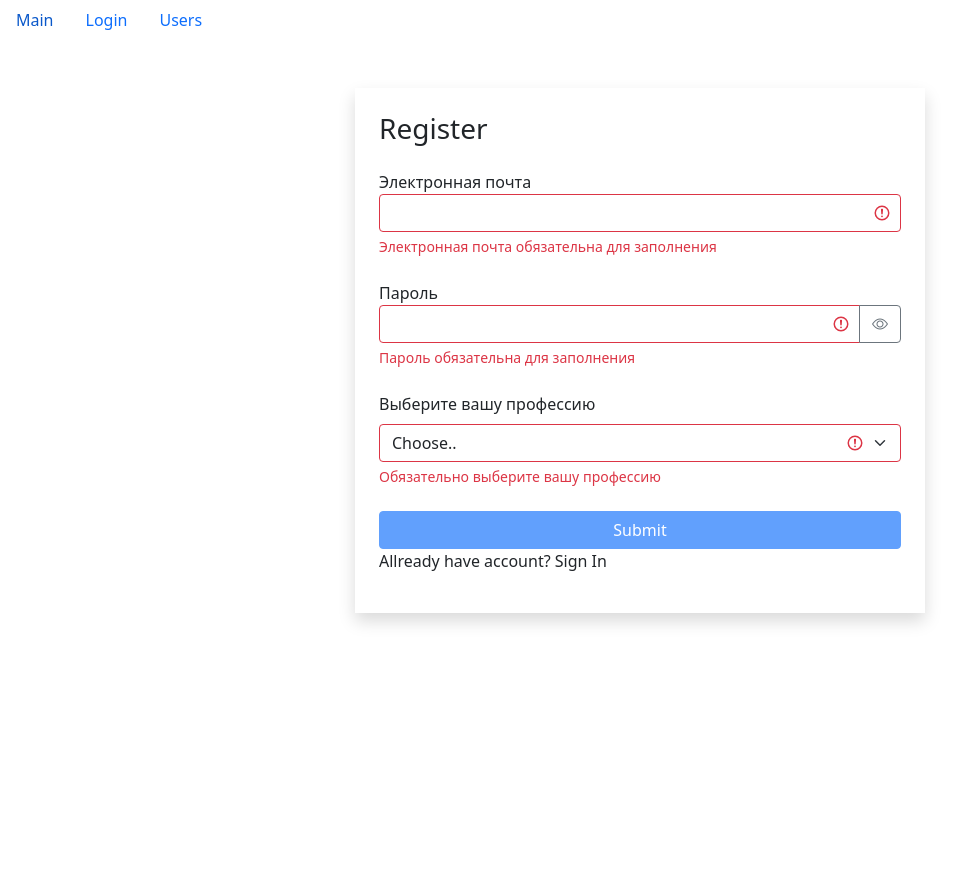
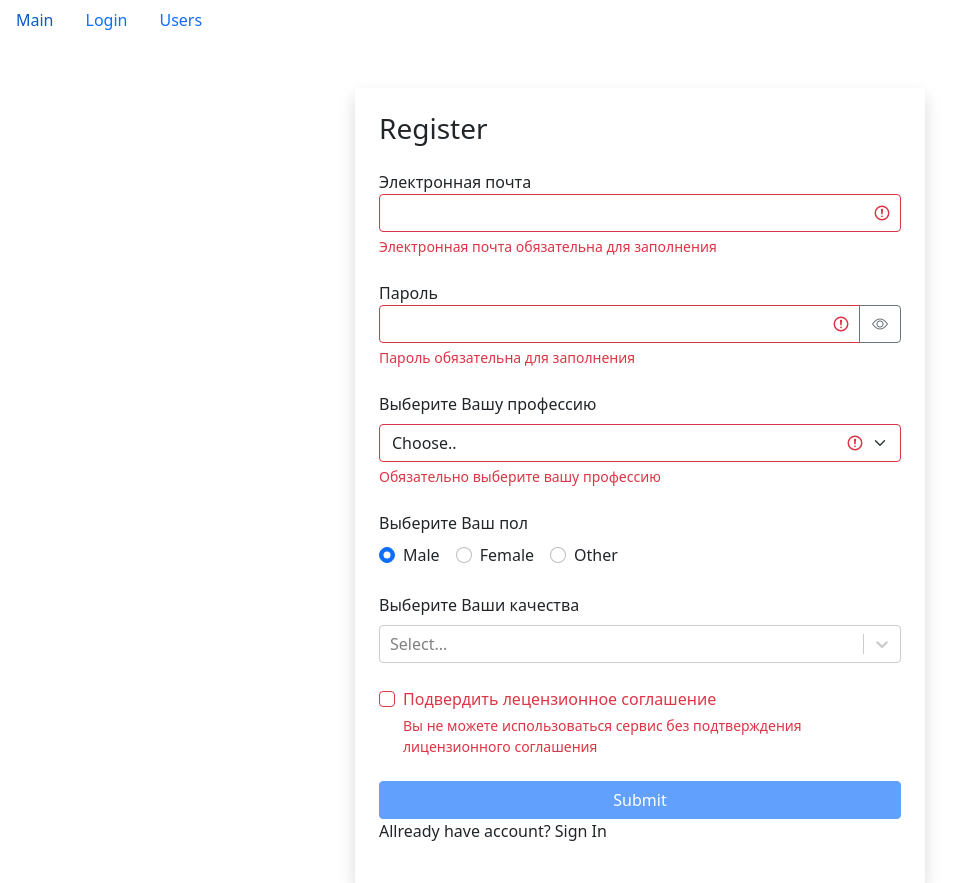
Before and after one commit to IronBu116/homework-01, a React (Create React App) app in the folder fast-company/: page /login/1 in a window 1280 px wide. Both pictures are taken after a click on the button "Sign Up". Shown: the whole page, without its empty margins (0-975 px from the left). Before the commit the page ends 800 px from the top, so only its background shows below. Built offline with nearby package versions, Linux system fonts and the light colour scheme.

Commit message:
Register-form

```diff
--- a/fast-company/package.json
+++ b/fast-company/package.json
@@ -14,6 +14,7 @@
         "react-dom": "^17.0.2",
         "react-router-dom": "^5.3.0",
         "react-scripts": "4.0.3",
+        "react-select": "^5.1.0",
         "web-vitals": "^1.1.2"
     },
     "scripts": {
--- /dev/null
+++ b/fast-company/src/app/api/fake.api/qualities.api.js
@@ -0,0 +1,42 @@
+const qualities = {
+    tedious: {
+        _id: "67rdca3eeb7f6fgeed471198",
+        name: "Нудила",
+        color: "primary"
+    },
+    strange: {
+        _id: "67rdca3eeb7f6fgeed471100",
+        name: "Странный",
+        color: "secondary"
+    },
+    buller: {
+        _id: "67rdca3eeb7f6fgeed4711012",
+        name: "Троль",
+        color: "success"
+    },
+    alcoholic: {
+        _id: "67rdca3eeb7f6fgeed471101",
+        name: "Алкоголик",
+        color: "danger"
+    },
+    handsome: {
+        _id: "67rdca3eeb7f6fgeed471102",
+        name: "Красавчик",
+        color: "info"
+    },
+    uncertain: {
+        _id: "67rdca3eeb7f6fgeed471103",
+        name: "Неуверенный",
+        color: "dark"
+    }
+};
+const fetchAll = () =>
+    new Promise((resolve) => {
+        window.setTimeout(function () {
+            resolve(qualities);
+        }, 2000);
+    });
+
+export default {
+    fetchAll
+};
--- a/fast-company/src/app/api/index.js
+++ b/fast-company/src/app/api/index.js
@@ -1,7 +1,9 @@
 import users from "./fake.api/user.api";
 import professions from "./fake.api/professions.api";
+import qualities from "./fake.api/qualities.api";
 const API = {
     users,
-    professions
+    professions,
+    qualities
 };
 export default API;
--- /dev/null
+++ b/fast-company/src/app/components/common/form/checkBoxField.jsx
@@ -0,0 +1,42 @@
+import React from "react";
+import PropTypes from "prop-types";
+
+const CheckBoxField = ({ name, value, onChange, children, error }) => {
+    const handeChange = () => {
+        onChange({ name: name, value: !value });
+    };
+
+    const getInputClasses = () => {
+        return "form-check-input" + (error ? " is-invalid" : "");
+    };
+
+    return (
+        <div className="form-check mb-4">
+            <input
+                className={getInputClasses()}
+                type="checkbox"
+                value=""
+                id={name}
+                onChange={handeChange}
+                checked={value}
+            />
+            <label className="form-check-label" htmlFor={name}>
+                {children}
+            </label>
+            {error && <div className="invalid-feedback">{error}</div>}
+        </div>
+    );
+};
+
+CheckBoxField.propTypes = {
+    name: PropTypes.string,
+    value: PropTypes.bool,
+    onChange: PropTypes.func,
+    children: PropTypes.oneOfType([
+        PropTypes.arrayOf(PropTypes.node),
+        PropTypes.node
+    ]),
+    error: PropTypes.string
+};
+
+export default CheckBoxField;
--- /dev/null
+++ b/fast-company/src/app/components/common/form/multiSelectField.jsx
@@ -0,0 +1,39 @@
+import React from "react";
+import Select from "react-select";
+import PropTypes from "prop-types";
+
+const MultiSelectField = ({ options, onChange, name, label }) => {
+    const optionsArray =
+        !Array.isArray(options) && typeof options === "object"
+            ? Object.keys(options).map((optionName) => ({
+                  label: options[optionName].name,
+                  value: options[optionName]._id
+              }))
+            : options;
+    const handleChange = (value) => {
+        onChange({ name: name, value });
+    };
+    return (
+        <div className="mb-4">
+            <label className="form-label"> {label}</label>
+            <Select
+                isMulti
+                closeMenuOnSelect={false}
+                options={optionsArray}
+                className="basic-multi-select"
+                classNamePrefix="select"
+                onChange={handleChange}
+                name={name}
+            />
+        </div>
+    );
+};
+
+MultiSelectField.propTypes = {
+    options: PropTypes.oneOfType([PropTypes.object, PropTypes.array]),
+    onChange: PropTypes.func,
+    name: PropTypes.string,
+    label: PropTypes.string
+};
+
+export default MultiSelectField;
--- /dev/null
+++ b/fast-company/src/app/components/common/form/radioField.jsx
@@ -0,0 +1,48 @@
+import React from "react";
+import PropTypes from "prop-types";
+
+const RadioField = ({ options, name, onChange, value, label }) => {
+    const handleChange = ({ target }) => {
+        onChange({ name: target.name, value: target.value });
+    };
+
+    return (
+        <div className="mb-4">
+            <label className="form-label">{label}</label>
+            <div>
+                {options.map((option) => (
+                    <div
+                        key={option.name + "_" + option.value}
+                        className="form-check form-check-inline"
+                    >
+                        <input
+                            className="form-check-input"
+                            type="radio"
+                            name={name}
+                            checked={option.value === value}
+                            id={option.name + "_" + option.value}
+                            value={option.value}
+                            onChange={handleChange}
+                        />
+                        <label
+                            className="form-check-label"
+                            htmlFor={option.name + "_" + option.value}
+                        >
+                            {option.name}
+                        </label>
+                    </div>
+                ))}
+            </div>
+        </div>
+    );
+};
+
+RadioField.propTypes = {
+    name: PropTypes.string,
+    label: PropTypes.string,
+    value: PropTypes.string,
+    onChange: PropTypes.func,
+    options: PropTypes.array
+};
+
+export default RadioField;
--- a/fast-company/src/app/components/common/form/selectField.jsx
+++ b/fast-company/src/app/components/common/form/selectField.jsx
@@ -11,6 +11,10 @@ const SelectField = ({
 }) => {
     const getInputClasses = () => {
         return "form-select" + (error ? " is-invalid" : "");
+    };
+
+    const handleChange = ({ target }) => {
+        onChange({ name: target.name, value: target.value });
     };
 
     const optionsArray =
@@ -31,7 +35,7 @@ const SelectField = ({
                 id="validationCustom04"
                 name="profession"
                 value={value}
-                onChange={onChange}
+                onChange={handleChange}
             >
                 <option disabled value="">
                     {defaultOption}
--- a/fast-company/src/app/components/common/form/textField.jsx
+++ b/fast-company/src/app/components/common/form/textField.jsx
@@ -9,6 +9,11 @@ const TextField = ({ label, type, name, value, onChange, error }) => {
     const toggleShowPassword = () => {
         setShowPassword((prevState) => !prevState);
     };
+
+    const handleChange = ({ target }) => {
+        onChange({ name: target.name, value: target.value });
+    };
+
     return (
         <div className="mb-4">
             <label htmlFor={name}> {label}</label>
@@ -18,7 +23,7 @@ const TextField = ({ label, type, name, value, onChange, error }) => {
                     id={name}
                     name={name}
                     value={value}
-                    onChange={onChange}
+                    onChange={handleChange}
                     className={getInputClasses()}
                 />
                 {type === "password" && (
--- a/fast-company/src/app/components/ui/loginForm.jsx
+++ b/fast-company/src/app/components/ui/loginForm.jsx
@@ -1,11 +1,16 @@
 import React, { useState, useEffect } from "react";
 import { validator } from "../../utils/validator";
 import TextField from "../common/form/textField";
+import CheckBoxField from "../common/form/checkBoxField";
 
 const LoginForm = () => {
-    const [data, setData] = useState({ email: "", password: "" });
+    const [data, setData] = useState({
+        email: "",
+        password: "",
+        stayOn: false
+    });
     const [errors, setErrors] = useState({});
-    const handleChange = ({ target }) => {
+    const handleChange = (target) => {
         setData((prevState) => ({
             ...prevState,
             [target.name]: target.value
@@ -69,6 +74,13 @@ const LoginForm = () => {
                 onChange={handleChange}
                 error={errors.password}
             />
+            <CheckBoxField
+                value={data.stayOn}
+                onChange={handleChange}
+                name="stayOn"
+            >
+                Оставаться в системе
+            </CheckBoxField>
             <button
                 type="submit"
                 disabled={!isValid}
--- a/fast-company/src/app/components/ui/registerForm.jsx
+++ b/fast-company/src/app/components/ui/registerForm.jsx
@@ -3,26 +3,35 @@ import { validator } from "../../utils/validator";
 import api from "../../api";
 import TextField from "../common/form/textField";
 import SelectField from "../common/form/selectField";
+import RadioField from "../common/form/radioField";
+import MultiSelectField from "../common/form/multiSelectField";
+import CheckBoxField from "../common/form/checkBoxField";
 
 const RegisterForm = () => {
     const [data, setData] = useState({
         email: "",
         password: "",
-        profession: ""
+        profession: "",
+        sex: "Male",
+        qualities: [],
+        licence: false
     });
     const [professions, setProfession] = useState();
     const [errors, setErrors] = useState({});
+    const [qualities, setQualities] = useState({});
 
     useEffect(() => {
         api.professions.fetchAll().then((data) => setProfession(data));
+        api.qualities.fetchAll().then((data) => setQualities(data));
     }, []);
 
-    const handleChange = ({ target }) => {
+    const handleChange = (target) => {
         setData((prevState) => ({
             ...prevState,
             [target.name]: target.value
         }));
     };
+
     const validatorConfog = {
         email: {
             isRequired: {
@@ -49,6 +58,12 @@ const RegisterForm = () => {
         },
         profession: {
             isRequired: { message: "Обязательно выберите вашу профессию" }
+        },
+        licence: {
+            isRequired: {
+                message:
+                    "Вы не можете использоваться сервис без подтверждения лицензионного соглашения"
+            }
         }
     };
     useEffect(() => {
@@ -85,13 +100,39 @@ const RegisterForm = () => {
                 error={errors.password}
             />
             <SelectField
-                label="Выберите вашу профессию"
+                label="Выберите Вашу профессию"
                 defaultOption="Choose.."
                 onChange={handleChange}
                 options={professions}
                 value={data.profession}
                 error={errors.profession}
             />
+            <RadioField
+                label="Выберите Ваш пол"
+                options={[
+                    { name: "Male", value: "Male" },
+                    { name: "Female", value: "Female" },
+                    { name: "Other", value: "Other" }
+                ]}
+                value={data.sex}
+                name="sex"
+                onChange={handleChange}
+            />
+            <MultiSelectField
+                /* defaultValue={data.qualities} */
+                label="Выберите Ваши качества"
+                name="qualities"
+                options={qualities}
+                onChange={handleChange}
+            />
+            <CheckBoxField
+                value={data.licence}
+                onChange={handleChange}
+                name="licence"
+                error={errors.licence}
+            >
+                Подвердить <a>лецензионное соглашение</a>
+            </CheckBoxField>
             <button
                 type="submit"
                 disabled={!isValid}
--- a/fast-company/src/app/utils/validator.js
+++ b/fast-company/src/app/utils/validator.js
@@ -4,7 +4,11 @@ export function validator(data, config) {
         let statusValidate;
         switch (validateMethod) {
             case "isRequired":
-                statusValidate = data.trim() === "";
+                if (typeof data === "boolean") {
+                    statusValidate = !data;
+                } else {
+                    statusValidate = data.trim() === "";
+                }
                 break;
             case "isEmail": {
                 const emailRegExp = /^\S+@\S+\.\S+$/g;
```
Also changed, not shown: fast-company/src/app/api/fake.api/user.api.js (+20 -4 lines), 1 other file (tests, documents, lock files or other folders).
